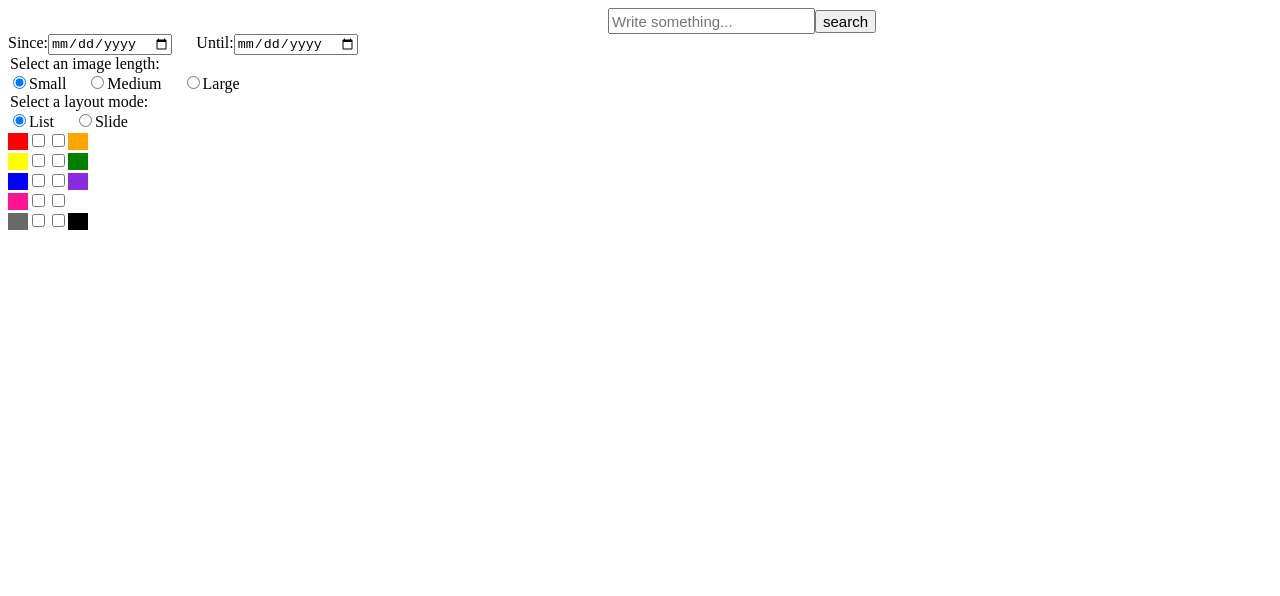
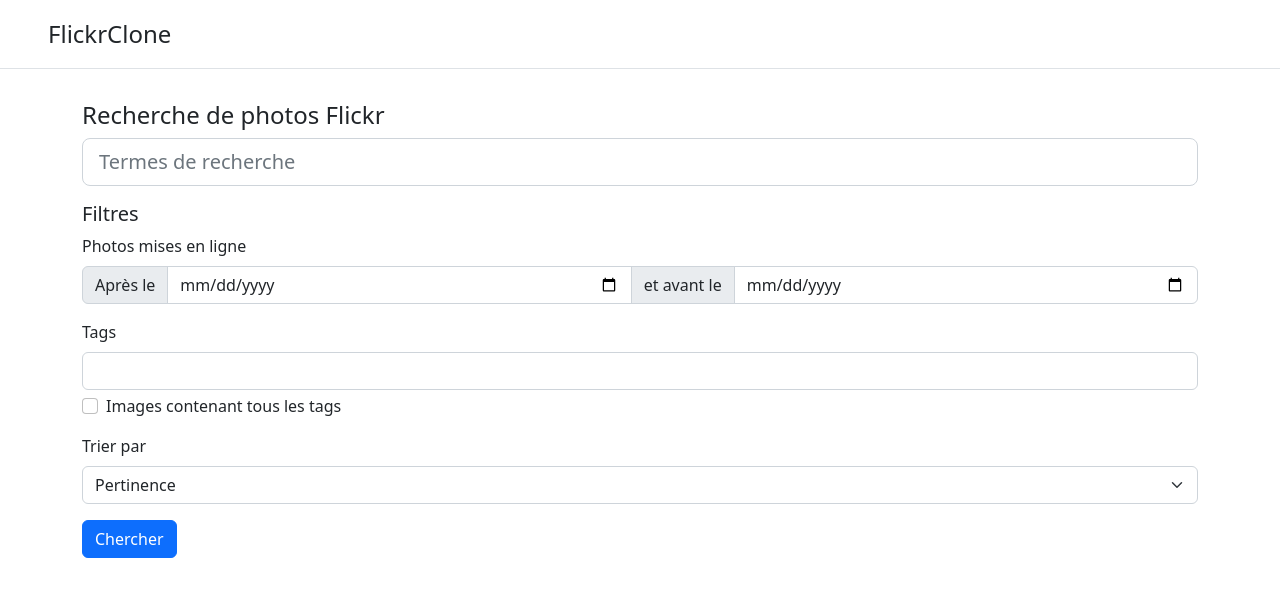
Before and after one commit to mhartout/jangu-flickr, an Angular app: page / in a window 1280 px wide. Shown: the top 596 px of the page. Built offline with nearby package versions, Linux system fonts and the light colour scheme; no server answers.

Commit message:
Add a basic search front page

```diff
--- a/src/app/app.component.html
+++ b/src/app/app.component.html
@@ -1,64 +1,58 @@
-<div class="search">
-  <span style="padding-left:600px;"></span>
-  <input type="text" id="content" placeholder="Write something..." style="height: 20px;font-size:15px">
-  <button (click)="search()" style="font-size: 15px">search</button> <!--écrire la fonction search-->
-  <span style="padding-right:20px;"></span>
+<header class="d-flex flex-wrap justify-content-center py-3 mb-4 border-bottom">
+      <a href="#" class="d-flex align-items-center mb-3 mb-md-0 me-md-auto text-dark text-decoration-none">
+        <svg class="bi me-2" width="40" height="32"><use xlink:href="#"></use></svg>
+        <span class="fs-4">FlickrClone</span>
+      </a>
+</header>
+
+<main>
+  <section class="py-1 container">
+    <div class="row py-lg-1">
+      <h4>Recherche de photos Flickr</h4>
+      <form>
+        <div class="mb-3">
+          <input class="form-control form-control-lg" type="text" placeholder="Termes de recherche" aria-label=".form-control-lg example">
+        </div>
+
+      <h5>Filtres</h5>
+
+
+<label for="before-date" class="form-label">Photos mises en ligne</label>
+<div class="input-group mb-3">
+  <span class="input-group-text">Après le</span>
+  <input type="date" class="form-control" id="after-date">
+  <span class="input-group-text">et avant le</span>
+  <input type="date" class="form-control" id="before-date">
 </div>
-<div class="filter">
-  <div class="creation date">
-    Since:<input type="date" id="min-date">
-    <span style="padding-left:20px;"></span>
-    Until:<input type="date" id="max-date">
-  </div>
-  <div class="image length">
-    <legend>Select an image length:</legend>
-    <input type="radio" id="petite" name="taille" checked>
-    <label for="petite">Small</label>
-    <span style="padding-left:20px;"></span>
-    <input type="radio" id="moyenne" name="taille">
-    <label for="moyenne">Medium</label>
-    <span style="padding-left:20px;"></span>
-    <input type="radio" id="grande" name="taille">
-    <label for="grande">Large</label>
-  </div>
-  <div class="presentation">
-    <legend>Select a layout mode:</legend>
-    <input type="radio" id="liste" name="affichage" checked>
-    <label for="liste">List</label>
-    <span style="padding-left:20px;"></span>
-    <input type="radio" id="slide" name="affichage">
-    <label for="slide">Slide</label>
-  </div>
-  <div class="couleur">
-    <div id="red">
-      <span class="label color1" ><span style="padding-left:20px;"></span></span>
-      <input type="checkbox" id="1"/>
-      <input type="checkbox" id="2"/>
-      <span class="label color2"><span style="padding-left:20px;"></span></span>
+
+    <div class="mb-1">
+      <label for="tags" class="form-label">Tags</label>
+      <input id="tags" class="form-control" type="text">
+
     </div>
-    <div id="yellow">
-      <span class="label color3"><span style="padding-left:20px;"></span></span>
-      <input type="checkbox" id="3"/>
-      <input type="checkbox" id="4"/>
-      <span class="label color4"><span style="padding-left:20px;"></span></span>
+
+    <div class="mb-3 form-check">
+      <input id="tags-andor" class="form-check-input" type="checkbox">
+      <label class="form-check-label" for="tags-andor">Images contenant tous les tags</label>
     </div>
-    <div id="blue">
-      <span class="label color5"><span style="padding-left:20px;"></span></span>
-      <input type="checkbox" id="5"/>
-      <input type="checkbox" id="6"/>
-      <span class="label color6"><span style="padding-left:20px;"></span></span>
+
+    <div class="mb-3">
+      <label for="sort-type" class="form-label">Trier par</label>
+      <select id="sort-type" class="form-select">
+        <option value="1" selected>Pertinence</option>
+        <option value="2">Date de mise en ligne (crois.)</option>
+        <option value="3">Date de mise en ligne (décr.)</option>
+      </select>
     </div>
-    <div id="pink">
-      <span class="label color7"><span style="padding-left:20px;"></span></span>
-      <input type="checkbox" id="7"/>
-      <input type="checkbox" id="8"/>
-      <span class="label color8"><span style="padding-left:20px;"></span></span>
+
+      <button type="submit" class="btn btn-primary">Chercher</button>
+
+
+
+
+
+      </form>
     </div>
-    <div id="grey">
-      <span class="label color9"><span style="padding-left:20px;"></span></span>
-      <input type="checkbox" id="9"/>
-      <input type="checkbox" id="10"/>
-      <span class="label color10"><span style="padding-left:20px;"></span></span>
-    </div>
-  </div>
-</div>
+  </section>
+
+</main>
--- a/src/index.html
+++ b/src/index.html
@@ -5,9 +5,11 @@
   <title>ElectifProject</title>
   <base href="/">
   <meta name="viewport" content="width=device-width, initial-scale=1">
+  <link href="https://cdn.jsdelivr.net/npm/bootstrap@5.2.0-beta1/dist/css/bootstrap.min.css" rel="stylesheet" integrity="sha384-0evHe/X+R7YkIZDRvuzKMRqM+OrBnVFBL6DOitfPri4tjfHxaWutUpFmBp4vmVor" crossorigin="anonymous">
   <link rel="icon" type="image/x-icon" href="favicon.ico">
 </head>
 <body>
   <app-root></app-root>
+  <script src="https://cdn.jsdelivr.net/npm/bootstrap@5.2.0-beta1/dist/js/bootstrap.bundle.min.js" integrity="sha384-pprn3073KE6tl6bjs2QrFaJGz5/SUsLqktiwsUTF55Jfv3qYSDhgCecCxMW52nD2" crossorigin="anonymous"></script>
 </body>
 </html>
```
